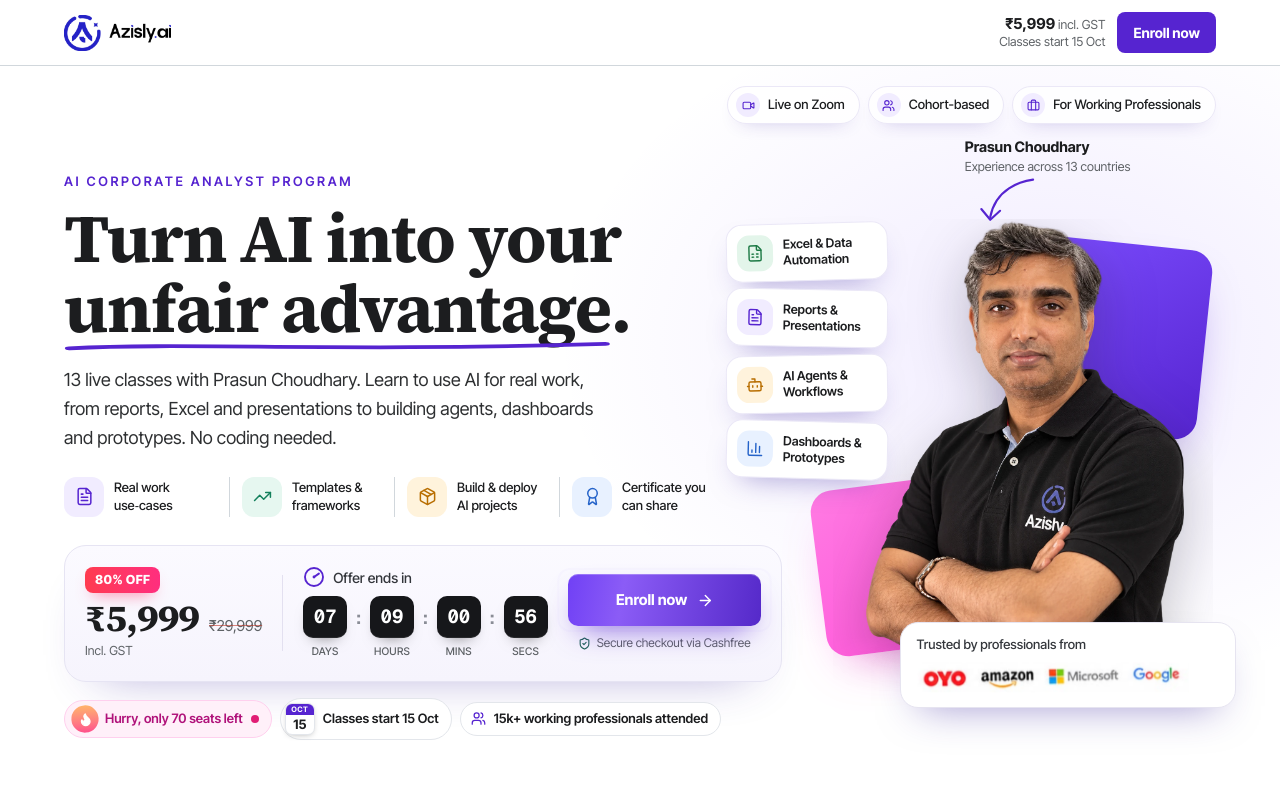
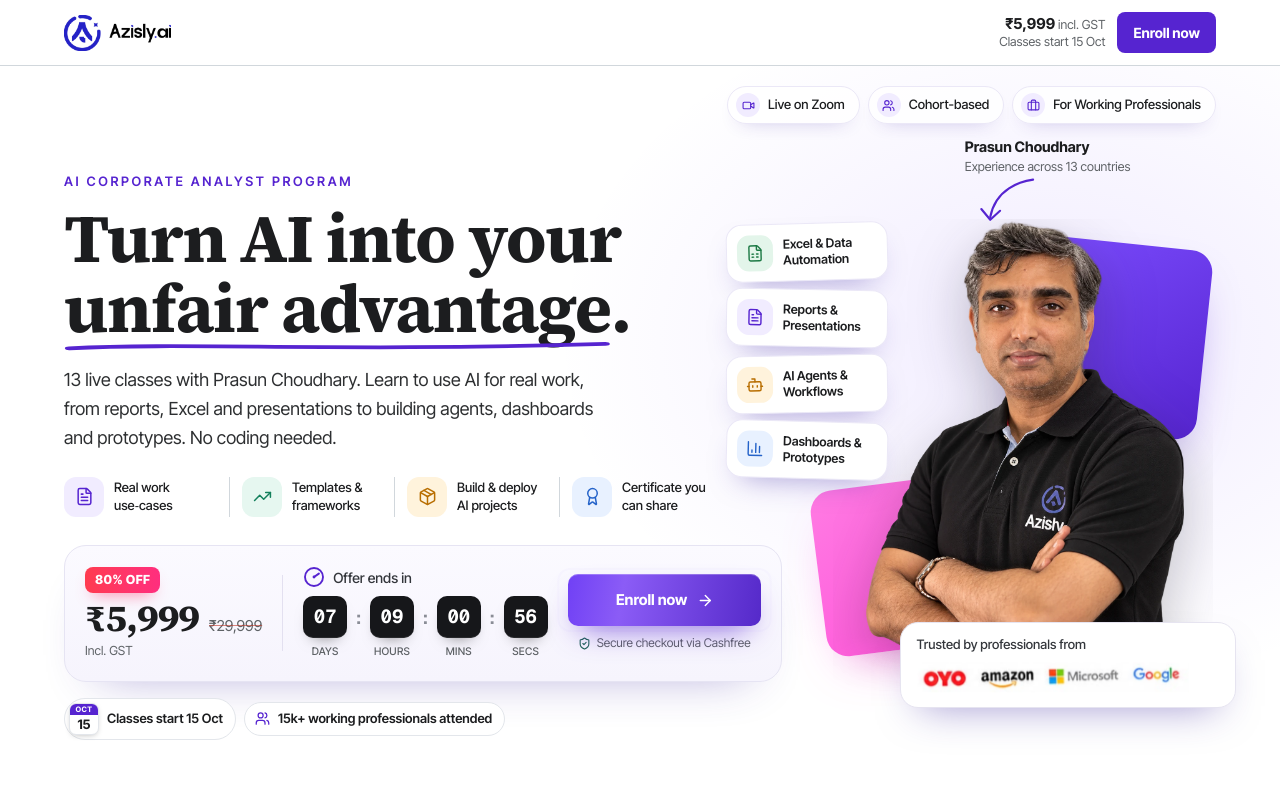
Before and after one commit to katkarpranav2004/azisly-course-landing, a Next.js app: page /corporate in a window 1280 px wide. Shown: the top 800 px of the page. Built offline with nearby package versions, Linux system fonts and the light colour scheme; a web font is replaced by a local one.

Commit message:
Remove the seats-left counts from all pages
The 'just enrolled' popups remain as the social proof.

```diff
--- a/src/components/college/FinalSunset.tsx
+++ b/src/components/college/FinalSunset.tsx
@@ -2,7 +2,7 @@
 
 import { useRef } from "react";
 import { motion, useInView } from "framer-motion";
-import { ArrowRight, Check, ShieldCheck, Users } from "lucide-react";
+import { ArrowRight, Check, ShieldCheck } from "lucide-react";
 import GlassClock from "@/components/clocks/GlassClock";
 import MagneticButton from "@/components/launch/MagneticButton";
 import OfferPrice from "@/components/launch/OfferPrice";
@@ -41,9 +41,6 @@
             <div>
               <div className="flex items-center justify-between">
                 <span className="badge">🎟️ Student launch pass</span>
-                <span className="flex items-center gap-1.5 text-xs text-white/85">
-                  <Users size={13} /> {pricing.seatsLeft} seats left
-                </span>
               </div>
               <div className="mt-6">
                 <OfferPrice pricing={pricing} size="xl" delay={0.1} variant="sunset" />
--- a/src/components/college/HeroCollege.tsx
+++ b/src/components/college/HeroCollege.tsx
@@ -67,7 +67,7 @@
               <div className="flex flex-col items-stretch gap-2 sm:w-[250px]">
                 <span className="badge justify-center whitespace-nowrap px-3 py-1.5 text-[11.5px]">
                   <span className="h-1.5 w-1.5 rounded-full bg-white shadow-[0_0_10px_#fff] [animation:soft-pulse_1.2s_infinite]" />
-                  Student launch offer · {pricing.seatsLeft} seats left
+                  Student launch offer
                 </span>
                 <MagneticButton onClick={onEnroll} className="w-full">
                   Grab my seat <ArrowRight size={16} />
--- a/src/components/course/HeroStudio.tsx
+++ b/src/components/course/HeroStudio.tsx
@@ -3,7 +3,7 @@
 import Image from "next/image";
 import { useEffect, useState } from "react";
 import { motion, useReducedMotion } from "framer-motion";
-import { ArrowRight, Award, BarChart3, Bot, Briefcase, FileSpreadsheet, FileText, Flame, Package, ShieldCheck, TrendingUp, Users, Video } from "lucide-react";
+import { ArrowRight, Award, BarChart3, Bot, Briefcase, FileSpreadsheet, FileText, Package, ShieldCheck, TrendingUp, Users, Video } from "lucide-react";
 import { useCountdown } from "@/lib/useCountdown";
 import { cohort, reach, trustedBy } from "@/content/shared";
 import { CTA } from "@/content/course";
@@ -375,23 +375,7 @@
             </motion.div>
 
             <motion.div {...rise(0.2)} className="mt-4 flex flex-wrap items-center gap-2">
-              <motion.span
-                whileHover={{ y: -2 }}
-                className="flex items-center gap-2 rounded-full border border-[#ffd0ee] bg-[#fff0f9] py-1.5 pl-2 pr-3 text-[13px] font-semibold text-[#b0127a]"
-              >
-                <motion.span
-                  animate={{ scale: [1, 1.18, 0.94, 1.12, 1], rotate: [0, -6, 4, -3, 0] }}
-                  transition={{ duration: 1.6, repeat: Infinity, ease: "easeInOut" }}
-                  className="flex h-6 w-6 items-center justify-center rounded-full bg-gradient-to-b from-[#ffb36b] to-[#ff4f8b] text-white"
-                >
-                  <Flame size={13} fill="currentColor" />
-                </motion.span>
-                Hurry, only {pricing.seatsLeft} seats left
-                <span className="relative flex h-2 w-2">
-                  <span className="absolute inline-flex h-full w-full animate-ping rounded-full bg-[#ff4f8b] opacity-70" />
-                  <span className="relative inline-flex h-2 w-2 rounded-full bg-[#e11d74]" />
-                </span>
-              </motion.span>
+
               <motion.span
                 whileHover={{ y: -2 }}
                 className="flex items-center gap-2 rounded-full border border-[#e3e6eb] bg-white py-1 pl-1 pr-3 text-[13px] font-semibold text-foreground"
--- a/src/components/launch/FinalOffer.tsx
+++ b/src/components/launch/FinalOffer.tsx
@@ -1,7 +1,7 @@
 "use client";
 
 import { motion } from "framer-motion";
-import { ArrowRight, Check, ShieldCheck, Users } from "lucide-react";
+import { ArrowRight, Check, ShieldCheck } from "lucide-react";
 import FlipClock from "@/components/clocks/FlipClock";
 import MagneticButton from "./MagneticButton";
 import OfferPrice from "./OfferPrice";
@@ -42,9 +42,6 @@
             <div>
               <div className="flex items-center justify-between">
                 <span className="badge">Launch pricing</span>
-                <span className="flex items-center gap-1.5 text-xs text-muted">
-                  <Users size={13} /> {pricing.seatsLeft} seats left
-                </span>
               </div>
               <div className="mt-6">
                 <OfferPrice pricing={pricing} size="xl" delay={0.1} />
--- a/src/components/launch/HeroLaunch.tsx
+++ b/src/components/launch/HeroLaunch.tsx
@@ -35,7 +35,7 @@
         </span>
         <span className="badge">
           <span className="h-1.5 w-1.5 rounded-full bg-[#ff2e63] shadow-[0_0_10px_#ff2e63] [animation:soft-pulse_1.2s_infinite]" />
-          Launch offer live · {pricing.seatsLeft} seats left
+          Launch offer live
         </span>
       </header>
 
```
